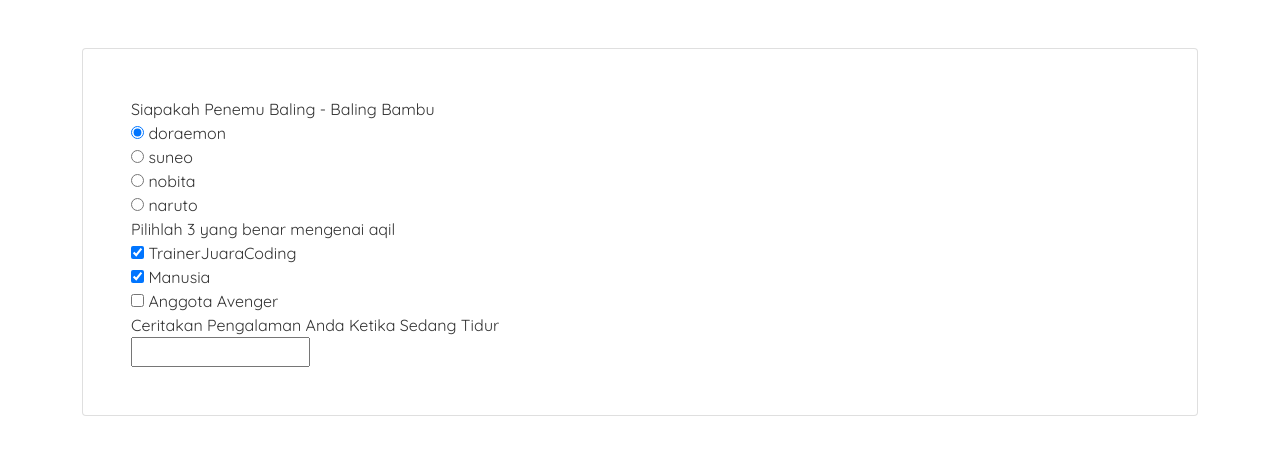
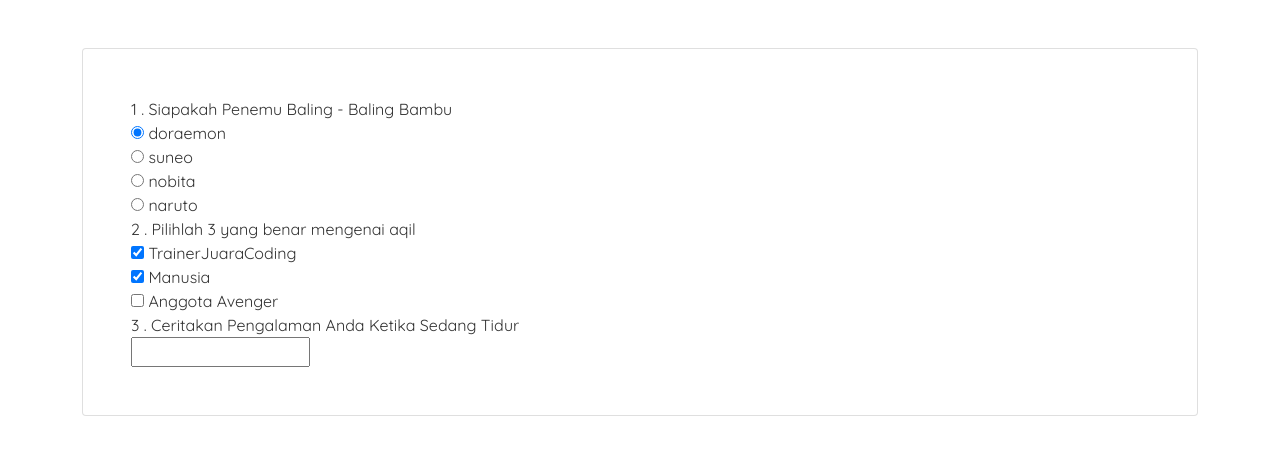
Before and after one commit to pramahaditamaputra/UjianReactJS, a React (Create React App) app: page / in a window 1280 px wide. Shown: the top 452 px of the page. Built offline with nearby package versions, Linux system fonts and the light colour scheme.

Commit message:
RefactoringNumbering

```diff
--- a/src/FormMultiple.js
+++ b/src/FormMultiple.js
@@ -8,7 +8,7 @@ const FormMultiple = (props) => {
         {props.soalCollection.map((soal, index) => {
           return (
             <div className="form-group">
-              <LabelSoal labelName={soal.soal} />
+              <LabelSoal labelId={soal.id} labelName={soal.soal} />
               {soal.option.map((nameOption, index) => {
                 return (
                   <InputJawaban
--- a/src/LabelSoal.js
+++ b/src/LabelSoal.js
@@ -1,7 +1,9 @@
 const LabelSoal = (props) => {
   return (
     <div>
-      <label htmlFor="">{props.labelName}</label>
+      <label htmlFor="">
+        {props.labelId} {". "} {props.labelName}
+      </label>
     </div>
   );
 };
```
Also changed, not shown: 1 other file (tests, documents, lock files or other folders).
